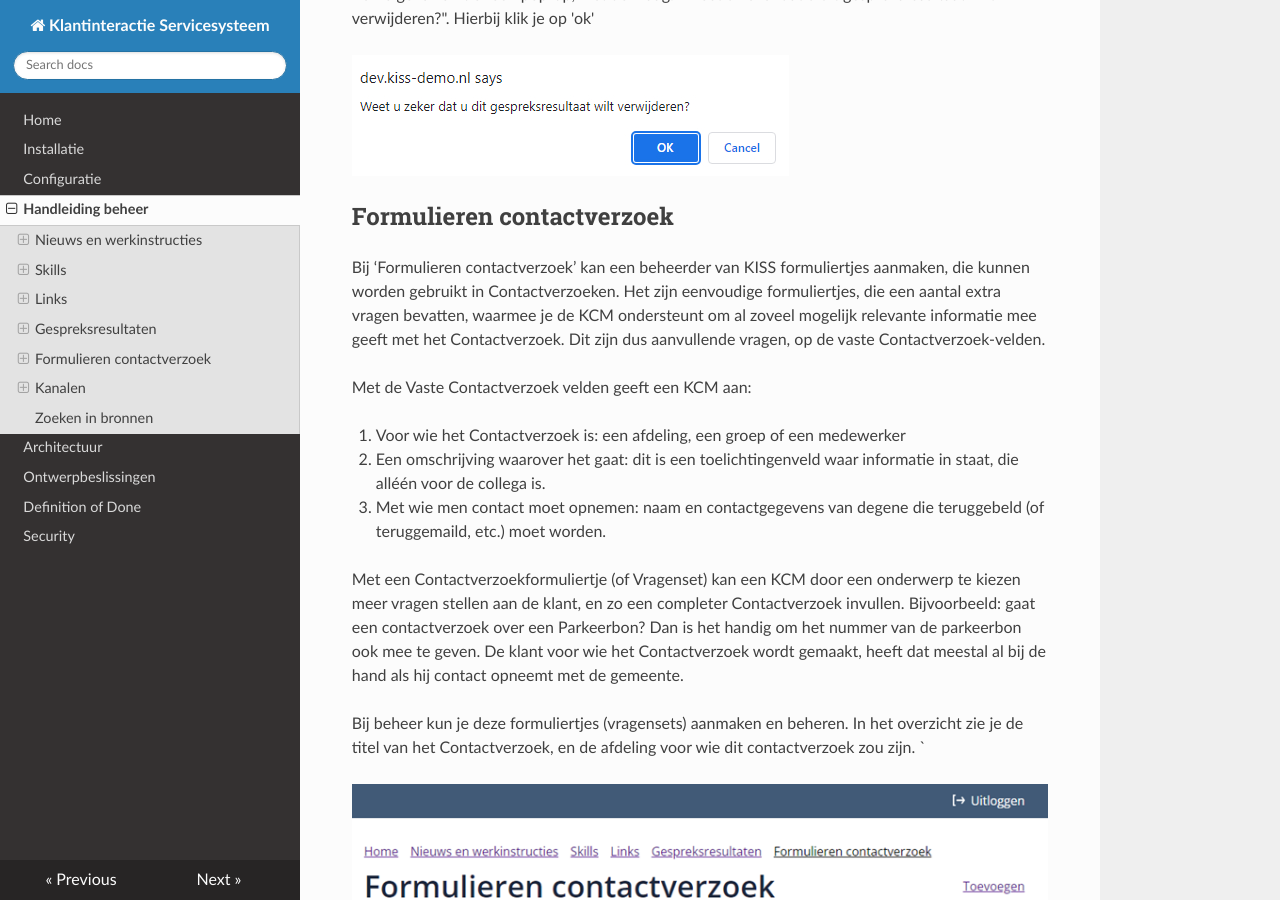
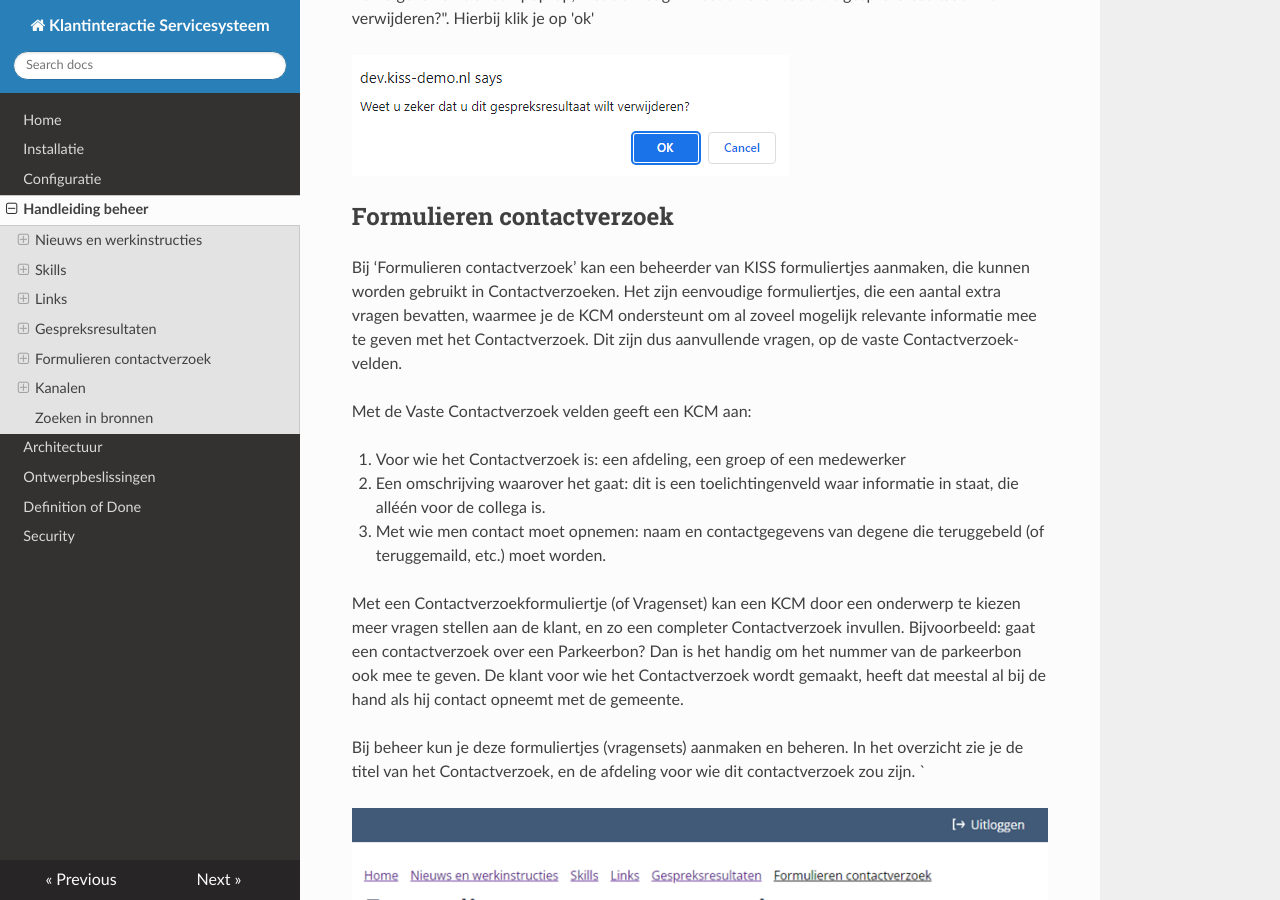
Before and after one commit to Klantinteractie-Servicesysteem/.github, an MkDocs documentation site: the page built from docs/MANUAL.md, in a window 1280 px wide and 900 px high, scrolled down 13884 px. Built offline with MkDocs 1.6.1, drawn with Linux system fonts in a browser that asks for light colours; nearby versions of some CDN libraries.

Commit message:
Zin beter laten lopen.

```diff
--- a/docs/MANUAL.md
+++ b/docs/MANUAL.md
@@ -212,7 +212,7 @@ Vervolgens komt er een pop-up, met de vraag: "Weet u zeker dat u dit gespreksres
 
 
 ## Formulieren contactverzoek
-Bij ‘Formulieren contactverzoek’ kan een beheerder van KISS formuliertjes aanmaken, die kunnen worden gebruikt in Contactverzoeken. Het zijn eenvoudige formuliertjes, die een aantal extra vragen bevatten, waarmee je de KCM ondersteunt om al zoveel mogelijk relevante informatie mee geeft met het Contactverzoek. Dit zijn dus aanvullende vragen, op de vaste Contactverzoek-velden.
+Bij ‘Formulieren contactverzoek’ kan een beheerder van KISS formuliertjes aanmaken, die kunnen worden gebruikt in Contactverzoeken. Het zijn eenvoudige formuliertjes, die een aantal extra vragen bevatten, waarmee je de KCM ondersteunt om al zoveel mogelijk relevante informatie mee te geven met het Contactverzoek. Dit zijn dus aanvullende vragen, op de vaste Contactverzoek-velden.
 
 Met de Vaste Contactverzoek velden geeft een KCM aan:
 
```
